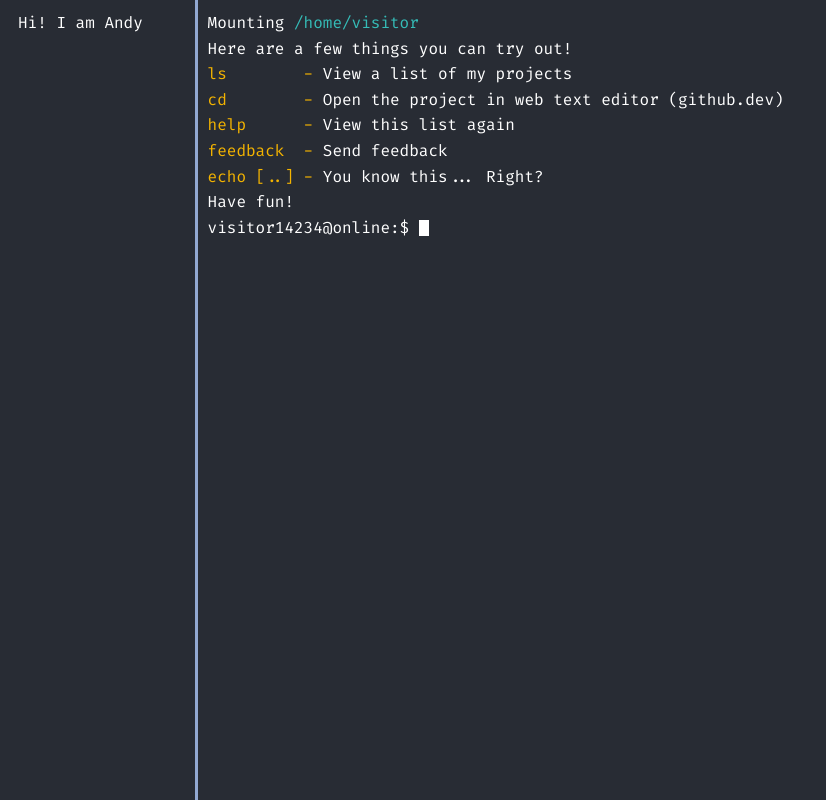
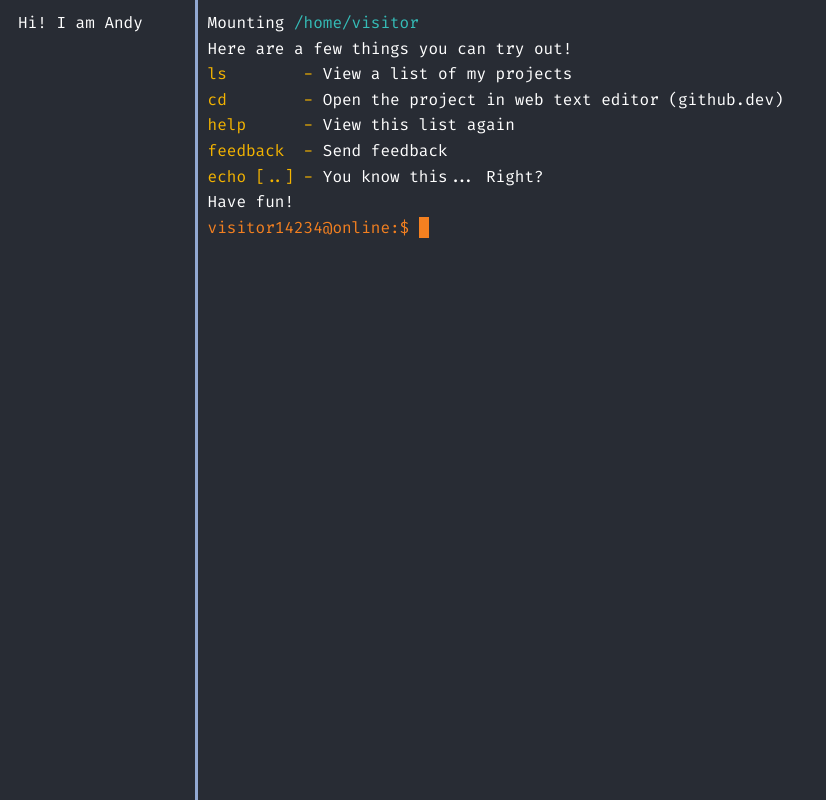
Before and after one commit to Anindya-Prithvi/termfolio, a React (Create React App) app: page / in a window 1280 px wide. Shown: the whole page, without its empty margins (0-826 px from the left). Built offline with nearby package versions, Linux system fonts and the light colour scheme.

Commit message:
blinking blinker

```diff
--- a/public/index.html
+++ b/public/index.html
@@ -1,14 +1,12 @@
 <!DOCTYPE html>
 <html lang="en">
+
 <head>
   <meta charset="utf-8" />
   <link rel="icon" href="%PUBLIC_URL%/favicon.ico" />
   <meta name="viewport" content="width=device-width, initial-scale=1" />
   <meta name="theme-color" content="#000000" />
-    <meta
-      name="description"
-      content="Web site created using create-react-app"
-    />
+  <meta name="description" content="Web site created using create-react-app" />
   <link rel="apple-touch-icon" href="%PUBLIC_URL%/logo192.png" />
   <!--
       manifest.json provides metadata used when your web app is installed on a
@@ -24,8 +22,9 @@
       work correctly both with client-side routing and a non-root public URL.
       Learn how to configure a non-root public URL by running `npm run build`.
     -->
-    <title>React App</title>
+  <title>Termfolio</title>
 </head>
+
 <body>
   <noscript>You need to enable JavaScript to run this app.</noscript>
   <div id="root"></div>
@@ -40,4 +39,5 @@
       To create a production bundle, use `npm run build` or `yarn build`.
     -->
 </body>
+
 </html>
--- a/src/App.tsx
+++ b/src/App.tsx
@@ -4,7 +4,7 @@ import './App.css';
 import styles from "./Home.module.css";
 import Terminput from './Terminput';
 
-function getColored(s: string, colorg: string) {
+export function getColored(s: string, colorg: string) {
   const colorgiven = { color: colorg };
   return (<span style={colorgiven}>{s}</span>)
 }
@@ -18,7 +18,7 @@ function listitem(command: string, item: string, padness: number = 10) {
   )
 }
 
-function getHelp() {
+export function getHelp() {
   //{listitem("usermod [oldname] [newname]", "change your name in terminal")}
   //to be added
   return (
--- a/src/Home.module.css
+++ b/src/Home.module.css
@@ -36,10 +36,18 @@ a {
 }
 
 .ekpixel {
-    background-color: white;
-    height: 1rem;
+    background-color: #f48020;
+    height: 1.3rem;
     display: inline-block;
     width: 10px;
+    animation: blinker 1s step-end infinite;
+    z-index: 1;
+}
+
+@keyframes blinker {
+    50% {
+        opacity: 0;
+    }
 }
 
 .navBar {
--- a/src/Terminput.tsx
+++ b/src/Terminput.tsx
@@ -1,4 +1,5 @@
 import React, { useState } from 'react'
+import { getColored } from './App';
 import styles from "./Home.module.css";
 
 const Terminput = () => {
@@ -8,7 +9,8 @@ const Terminput = () => {
         else if (evt.key === 'Enter') { console.log("not impl"); }
         else if (evt.nativeEvent.key.length === 1) { setWidth(evt.target.value.length + 1) };
     };
-    return (<div className={styles.terminalcontainer}>visitor14234@online:$ <input style={{ width: width + 'ch' }} className={styles.terminput} autoFocus onKeyDown={changeHandler} type='text' /><div className={styles.ekpixel}></div></div>)
+
+    return (<div className={styles.terminalcontainer}>{getColored("visitor14234@online:$ ", "#f48020")}<input style={{ width: width + 'ch' }} className={styles.terminput} autoFocus onKeyDown={changeHandler} type='text' /><div className={styles.ekpixel}></div></div>)
 }
 
 export default Terminput;
```
Lines whose indentation alone changed are shown as unchanged.
